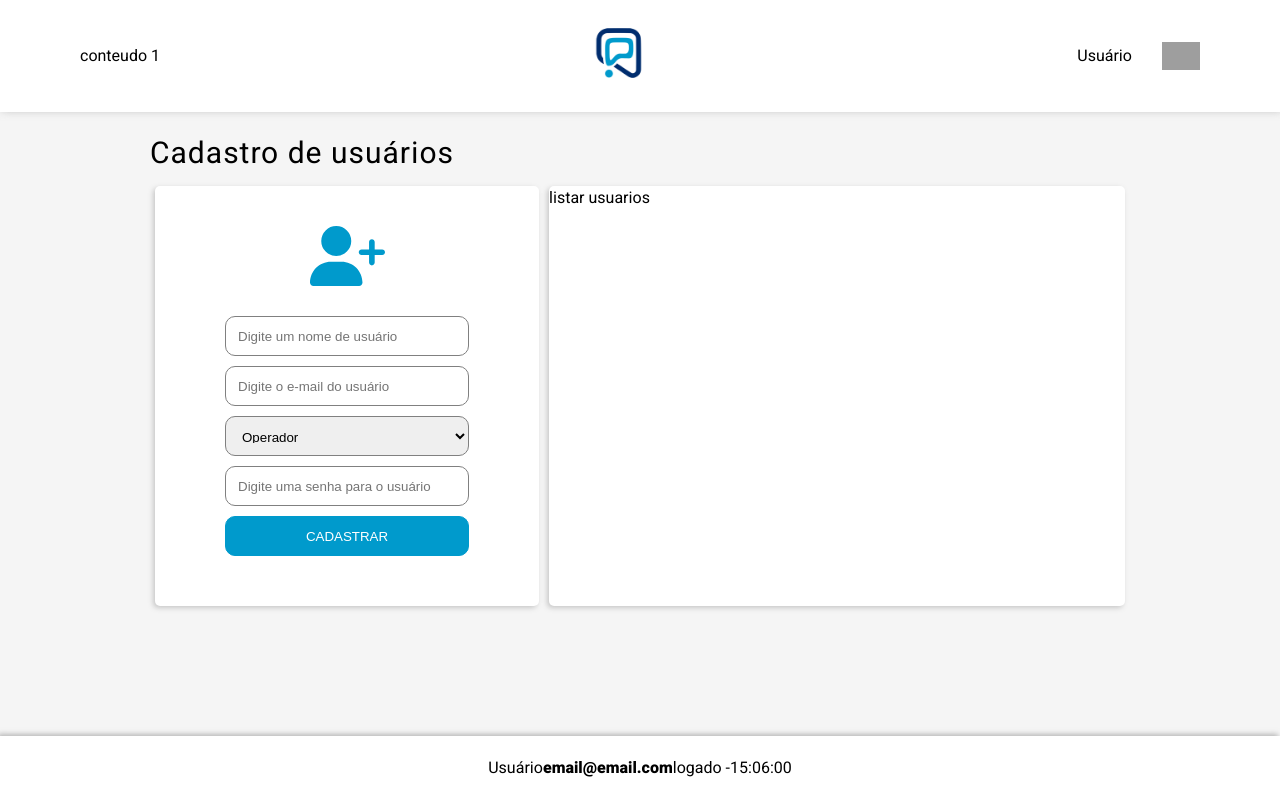
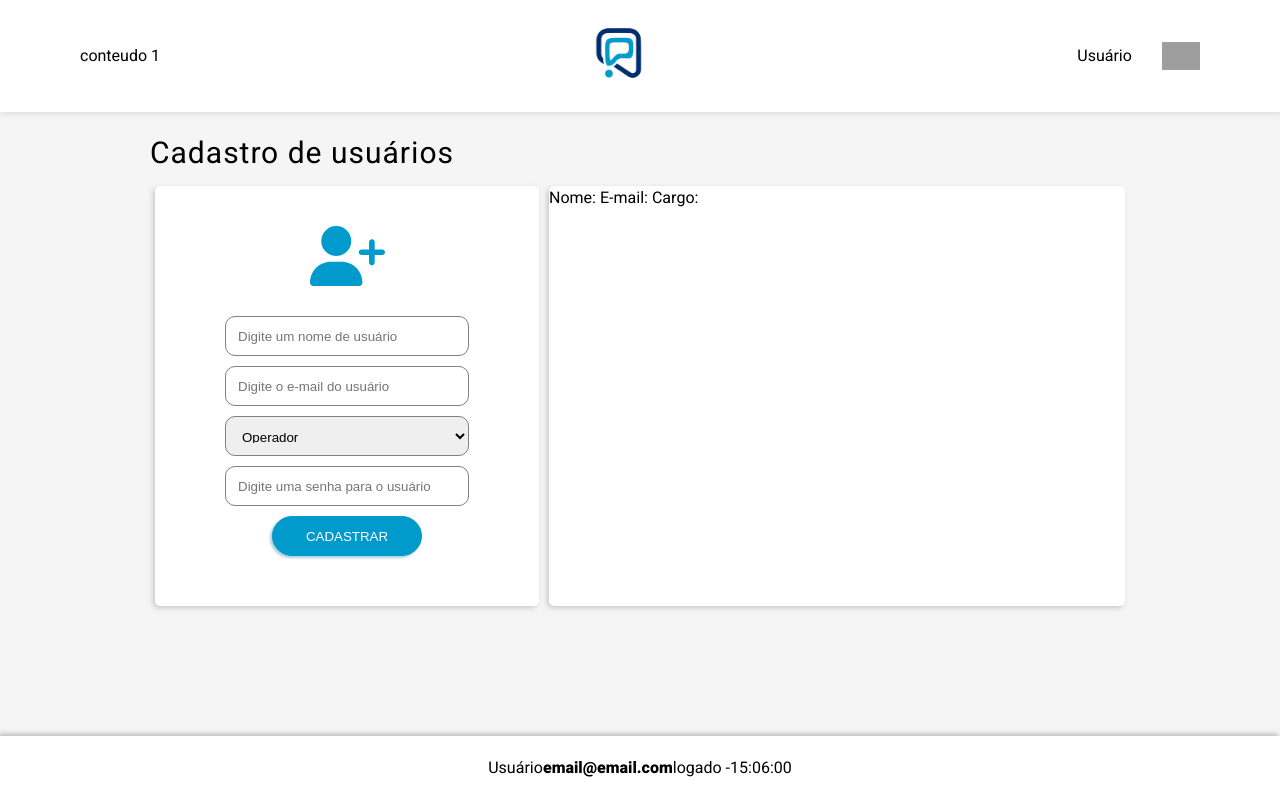
Before and after one commit to Paulo-DevTallos/desafio-tallos-frontend, a Vue app: page /contacts in a window 1280 px wide. Built offline with nearby package versions, Linux system fonts and the light colour scheme; grey boxes are pictures that could not be loaded.

Commit message:
ajustando estilos da estrutura

```diff
--- a/src/assets/contacts.css
+++ b/src/assets/contacts.css
@@ -33,9 +33,12 @@
 .container-form button {
     background-color: #009acc;
     border: 1px solid #009acc;
+    border-radius: 20px;
     color: #fff;
     text-transform: uppercase;
     cursor: pointer;
+    width: 150px;
+    filter: drop-shadow(-2px 2px 1px #006d9153);
 }
 
 .container-contacts .user-list {
--- a/src/pages/user-pages/Contacts.vue
+++ b/src/pages/user-pages/Contacts.vue
@@ -21,7 +21,13 @@
           </form>
         </div>
         <div class="user-list">
-          listar usuarios
+          <ul class="users">
+            <li>
+              Nome:
+              E-mail:
+              Cargo:
+            </li>
+          </ul>
         </div>
       </div>
     </main>
```
